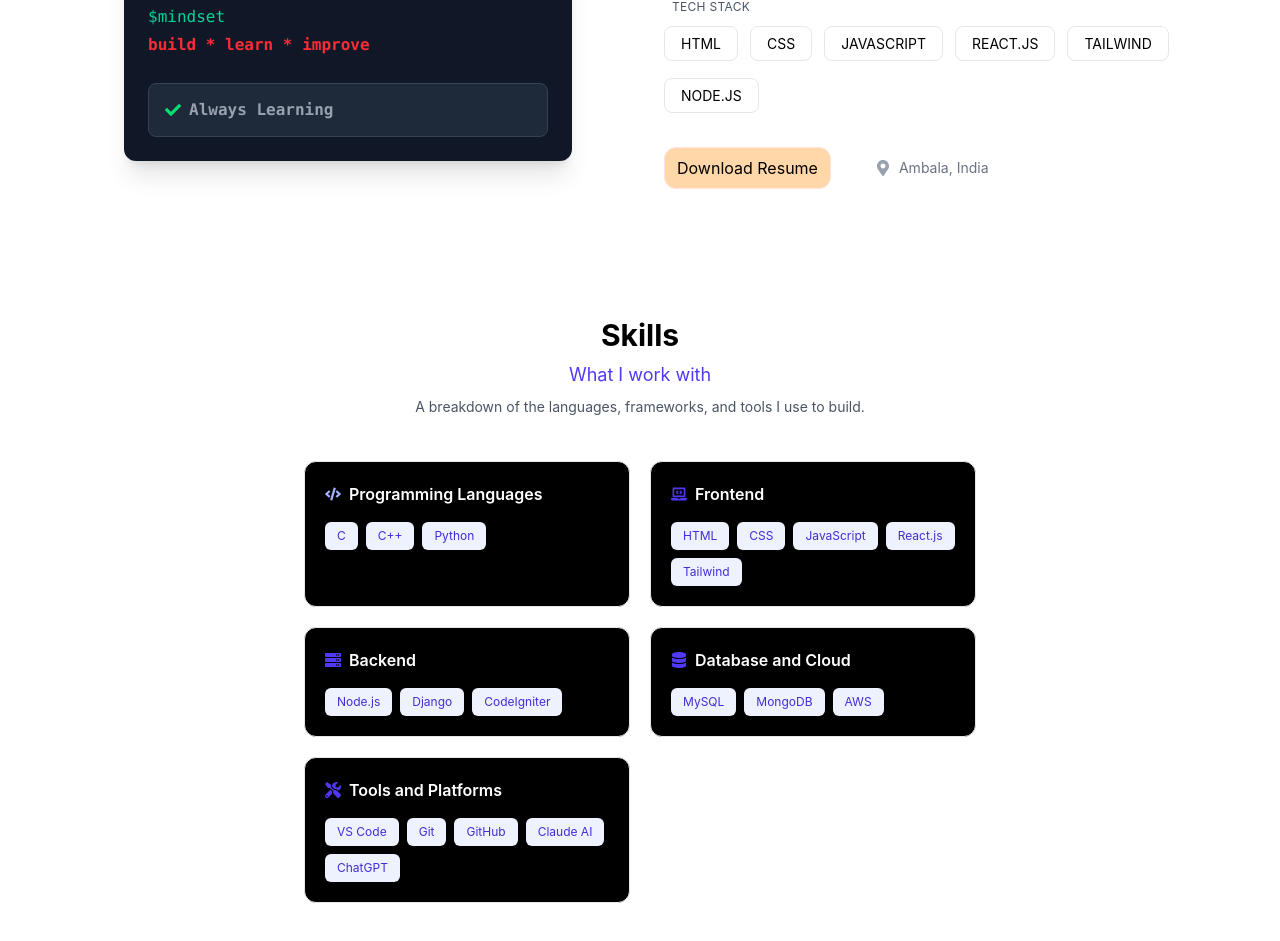
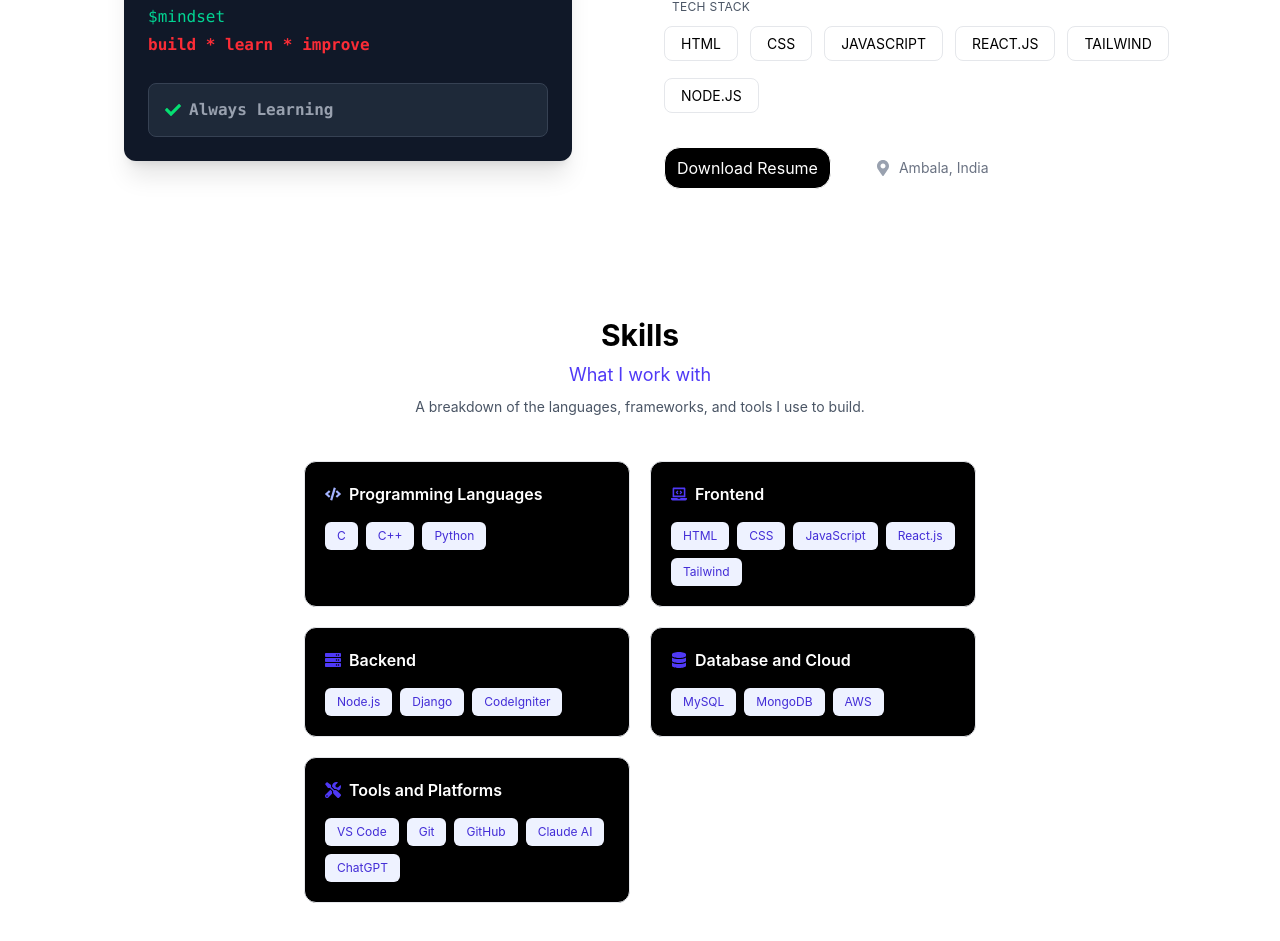
Before and after one commit to taranpreetsingh0682/personal-portfolio, a React (Vite) app: page / in a window 1280 px wide. Shown: the part 1277-2218 px from the top of the page. Built offline with nearby package versions, Linux system fonts and the light colour scheme.

Commit message:
Update About.jsx

```diff
--- a/src/sections/About.jsx
+++ b/src/sections/About.jsx
@@ -210,7 +210,7 @@ const About = () => {
             <div className='mt-6 flex flex-col gap-4 sm:flex-row sm:items-center sm:gap-8'>
 
               {/* Download Resume */}
-              <div className='w-fit rounded-xl border border-red-100 bg-orange-200 px-3 py-2 transition-all duration-300 hover:-translate-y-1 hover:border-indigo-300'>
+              <div className='w-fit rounded-2xl border border-white  bg-black px-3 py-2 transition-all  hover:border-indigo-300 text-white'>
 
                 <a href='/resume.pdf' download>
                   Download Resume
```
